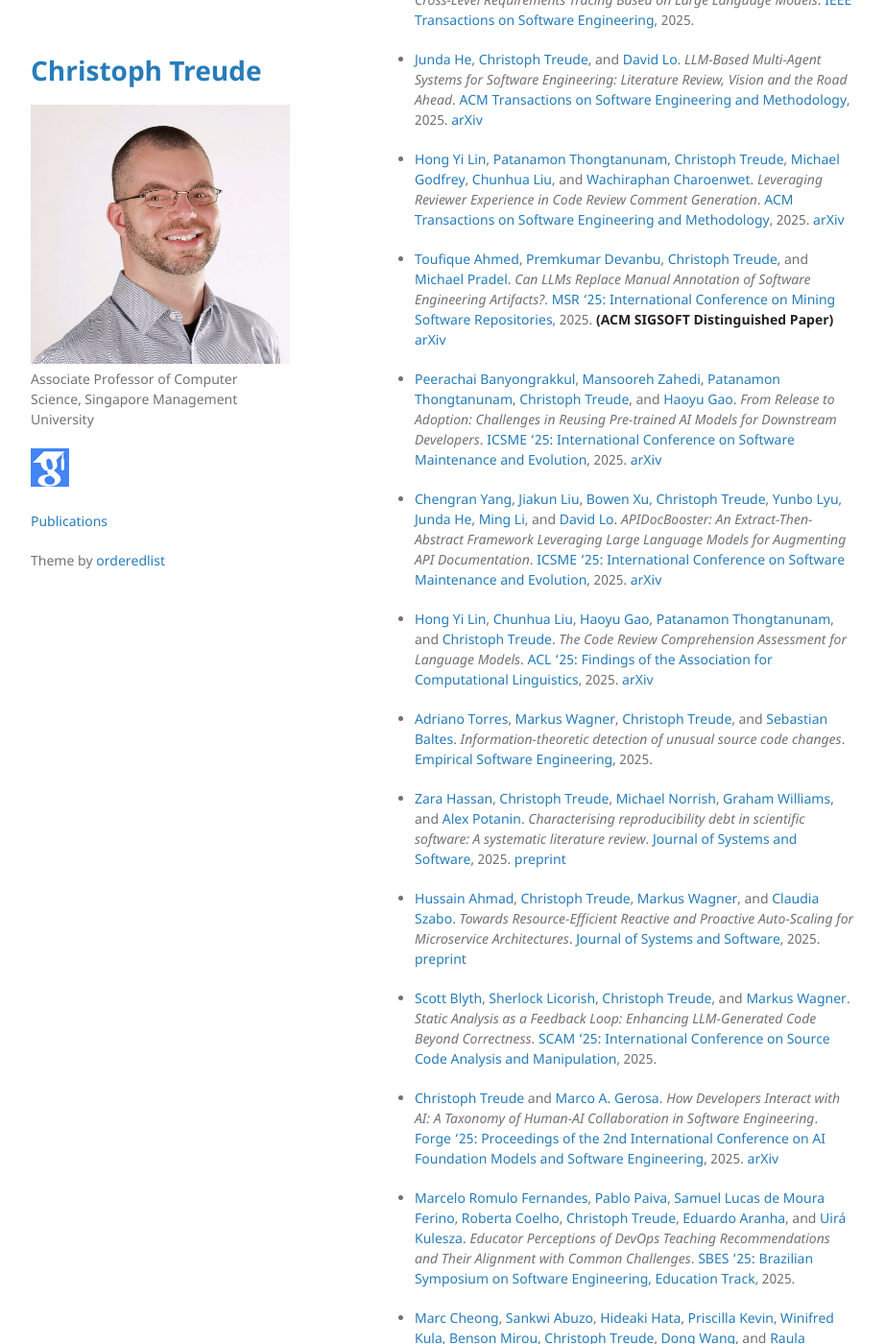
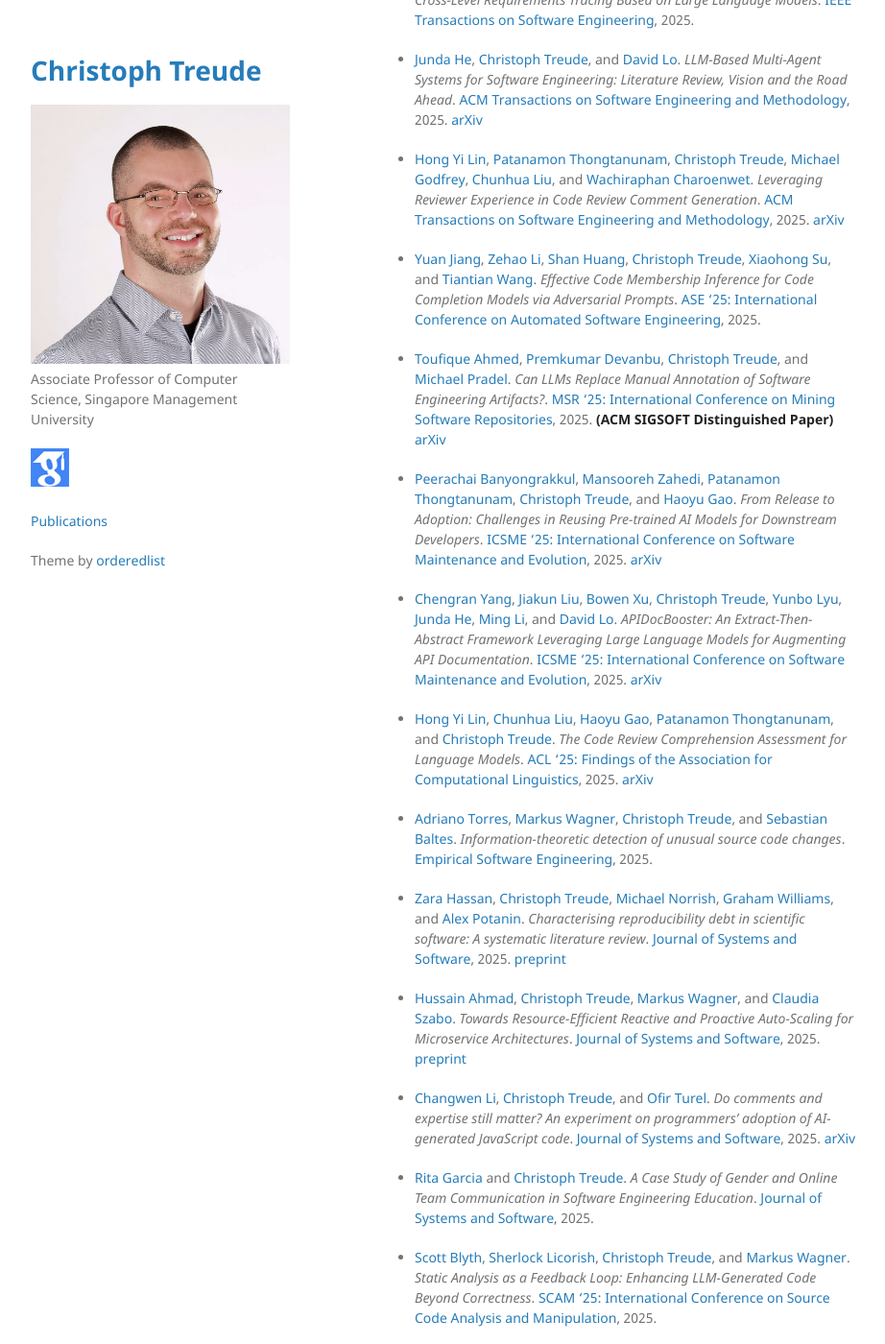
Before and after one commit to ctreude/ctreude.github.io, a Jekyll site: the page built from publications.md, in a window 1280 px wide and 1400 px high, scrolled down 328 px. Shown: the whole window at 96% size, without its empty margins (178-1100 px from the left). Built offline with Jekyll 4.4.1, drawn with Linux system fonts in a browser that asks for light colours; some of the changed text lies outside the part shown.

Commit message:
Add new publications

```diff
--- a/publications.md
+++ b/publications.md
@@ -19,6 +19,8 @@ title: Publications
 
 * [Hong Yi Lin](https://cis.unimelb.edu.au/people/students/hong-yi-lin), [Patanamon Thongtanunam](https://patanamon.com/), [Christoph Treude](https://ctreude.ca/), [Michael Godfrey](https://plg.uwaterloo.ca/~migod/), [Chunhua Liu](https://chunhualiu596.github.io/), and [Wachiraphan Charoenwet](https://cis.unimelb.edu.au/people/students/wachiraphan-charoenwet). *Leveraging Reviewer Experience in Code Review Comment Generation*. [ACM Transactions on Software Engineering and Methodology](https://dl.acm.org/journal/tosem), 2025. [arXiv](https://arxiv.org/abs/2409.10959)
 
+* [Yuan Jiang](http://www.hit.edu.cn/), [Zehao Li](http://www.hit.edu.cn/), [Shan Huang](http://www.hit.edu.cn/), [Christoph Treude](https://ctreude.ca), [Xiaohong Su](http://homepage.hit.edu.cn/suxiaohong), and [Tiantian Wang](http://homepage.hit.edu.cn/wangtiantian). *Effective Code Membership Inference for Code Completion Models via Adversarial Prompts*. [ASE '25: International Conference on Automated Software Engineering](https://conf.researchr.org/home/ase-2025), 2025.
+
 * [Toufique Ahmed](https://toufiqueparag.github.io/toufique.github.io/), [Premkumar Devanbu](https://www.cs.ucdavis.edu/~devanbu/), [Christoph Treude](https://ctreude.ca), and [Michael Pradel](https://software-lab.org/people/Michael_Pradel.html). *Can LLMs Replace Manual Annotation of Software Engineering Artifacts?*. [MSR '25: International Conference on Mining Software Repositories](https://2025.msrconf.org/), 2025. **(ACM SIGSOFT Distinguished Paper)** [arXiv](https://arxiv.org/abs/2408.05534)
 
 * [Peerachai Banyongrakkul](https://jaypeerachai.github.io/), [Mansooreh Zahedi](https://findanexpert.unimelb.edu.au/profile/893364-mansooreh-zahedi), [Patanamon Thongtanunam](https://patanamon.com/), [Christoph Treude](https://ctreude.ca/), and [Haoyu Gao](https://haoyu-gao.github.io/). *From Release to Adoption: Challenges in Reusing Pre-trained AI Models for Downstream Developers*. [ICSME '25: International Conference on Software Maintenance and Evolution](https://conf.researchr.org/home/icsme-2025), 2025. [arXiv](https://arxiv.org/abs/2506.23234)
@@ -33,6 +35,10 @@ title: Publications
 
 * [Hussain Ahmad](https://researchers.adelaide.edu.au/profile/hussain.ahmad), [Christoph Treude](https://ctreude.ca), [Markus Wagner](https://research.monash.edu/en/persons/markus-wagner), and [Claudia Szabo](https://www.adelaide.edu.au/directory/claudia.szabo). *Towards Resource-Efficient Reactive and Proactive Auto-Scaling for Microservice Architectures*. [Journal of Systems and Software](https://www.sciencedirect.com/journal/journal-of-systems-and-software), 2025. [preprint](https://papers.ssrn.com/sol3/papers.cfm?abstract_id=4918202)
 
+* [Changwen Li](https://au.linkedin.com/in/changwen-li), [Christoph Treude](https://ctreude.ca), and [Ofir Turel](https://oturel1.wixsite.com/ofirturel). *Do comments and expertise still matter? An experiment on programmers’ adoption of AI-generated JavaScript code*. [Journal of Systems and Software](https://www.sciencedirect.com/journal/journal-of-systems-and-software), 2025. [arXiv](https://arxiv.org/abs/2503.11453)
+
+* [Rita Garcia](https://www.linkedin.com/in/rita-garcia/) and [Christoph Treude](https://ctreude.ca). *A Case Study of Gender and Online Team Communication in Software Engineering Education*. [Journal of Systems and Software](https://www.sciencedirect.com/journal/journal-of-systems-and-software), 2025.
+
 * [Scott Blyth](https://au.linkedin.com/in/scott-blyth1), [Sherlock Licorish](https://www.otago.ac.nz/school-of-computing/our-people/sherlock-licorish), [Christoph Treude](https://ctreude.ca), and [Markus Wagner](https://acrocon.com/~wagner/). *Static Analysis as a Feedback Loop: Enhancing LLM-Generated Code Beyond Correctness*. [SCAM '25: International Conference on Source Code Analysis and Manipulation](https://conf.researchr.org/home/scam-2025), 2025.
 
 * [Christoph Treude](https://ctreude.ca) and [Marco A. Gerosa](https://www.ime.usp.br/~gerosa/). *How Developers Interact with AI: A Taxonomy of Human-AI Collaboration in Software Engineering*. [Forge '25: Proceedings of the 2nd International Conference on AI Foundation Models and Software Engineering](https://conf.researchr.org/home/forge-2025), 2025. [arXiv](https://arxiv.org/abs/2501.08774)
@@ -40,6 +46,8 @@ title: Publications
 * [Marcelo Romulo Fernandes](https://caseufrn.github.io/members/), [Pablo Paiva](https://caseufrn.github.io/members/), [Samuel Lucas de Moura Ferino](https://samuellucas97.github.io/), [Roberta Coelho](https://sigaa.ufrn.br/sigaa/public/docente/portal.jsf?siape=1709820), [Christoph Treude](https://ctreude.ca/), [Eduardo Aranha](https://sigaa.ufrn.br/sigaa/public/docente/portal.jsf?siape=1671962), and [Uirá Kulesza](https://www.dimap.ufrn.br/~uira/). *Educator Perceptions of DevOps Teaching Recommendations and Their Alignment with Common Challenges*. [SBES '25: Brazilian Symposium on Software Engineering, Education Track](https://cbsoft.sbc.org.br/2025/sbes/educacao/), 2025.
 
 * [Marc Cheong](https://findanexpert.unimelb.edu.au/profile/862627-marc-cheong), [Sankwi Abuzo](https://www.unitech.ac.pg/), [Hideaki Hata](https://hideakihata.github.io/), [Priscilla Kevin](https://wsa-global.org/person/priscilla-kevin/), [Winifred Kula](https://twitter.com/winikula), [Benson Mirou](https://www.unitech.ac.pg/), [Christoph Treude](https://ctreude.ca), [Dong Wang](https://dong-w.github.io/), and [Raula Gaikovina Kula](https://raux.github.io/). *Building Bridges across Papua New Guinea's Digital Divide in Growing the ICT Industry*. [SEiGS '25: Symposium on Software Engineering in the Global South](https://conf.researchr.org/track/icse-2025/icse-2025-symposium-on-software-engineering-in-the-global-south), 2025. [arXiv](https://arxiv.org/abs/2501.09482)
+
+* [Christoph Treude](https://ctreude.ca/) and [Margaret-Anne Storey](http://margaretstorey.com/). *Generative AI and Empirical Software Engineering: A Paradigm Shift*. [AIware '25: International Conference on AI-powered Software](https://2025.aiwareconf.org/), 2025. [arXiv](https://arxiv.org/abs/2502.08108)
 
 * [Christoph Treude](https://ctreude.ca) and [Christopher M. Poskitt](https://cposkitt.github.io/). *Bot-Driven Development: From Simple Automation to Autonomous Software Development Bots*. [BotSE '25: International Workshop on Bots in Software Engineering](https://conf.researchr.org/home/icse-2025/botse-2025), 2025. [arXiv](https://arxiv.org/abs/2411.16100)
 
```
